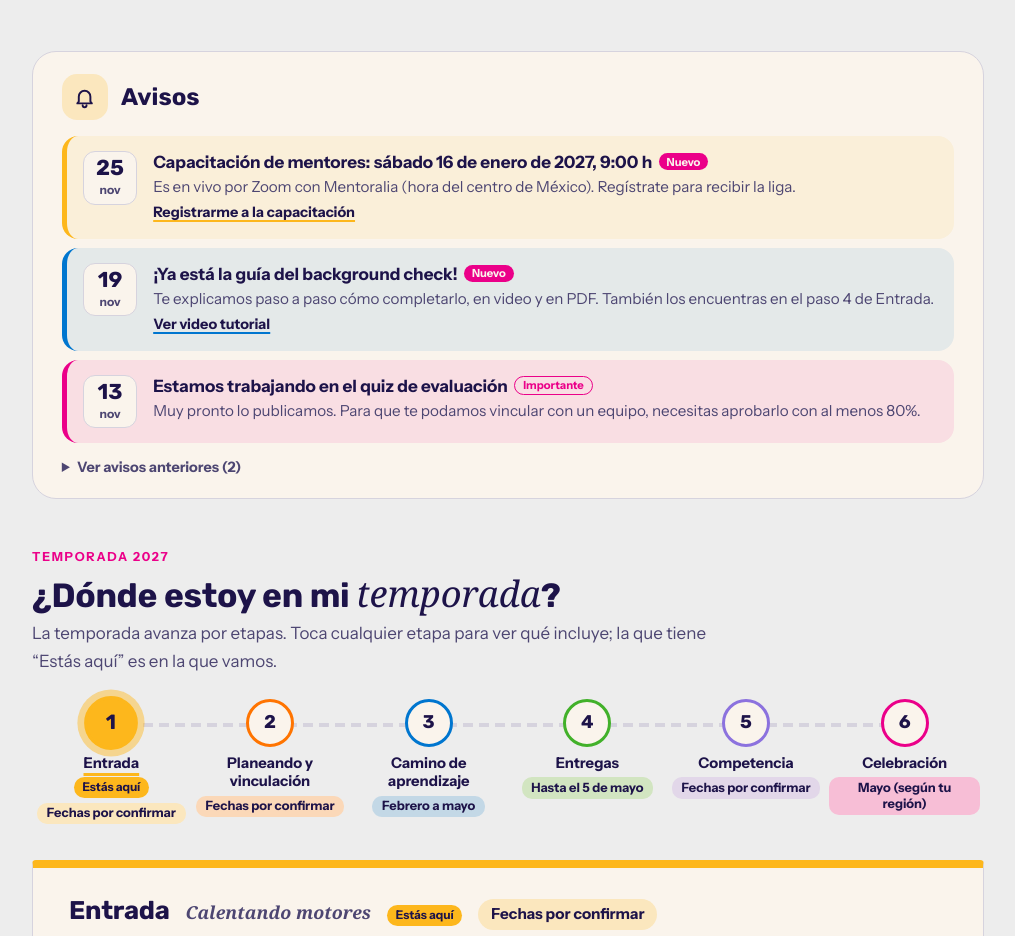
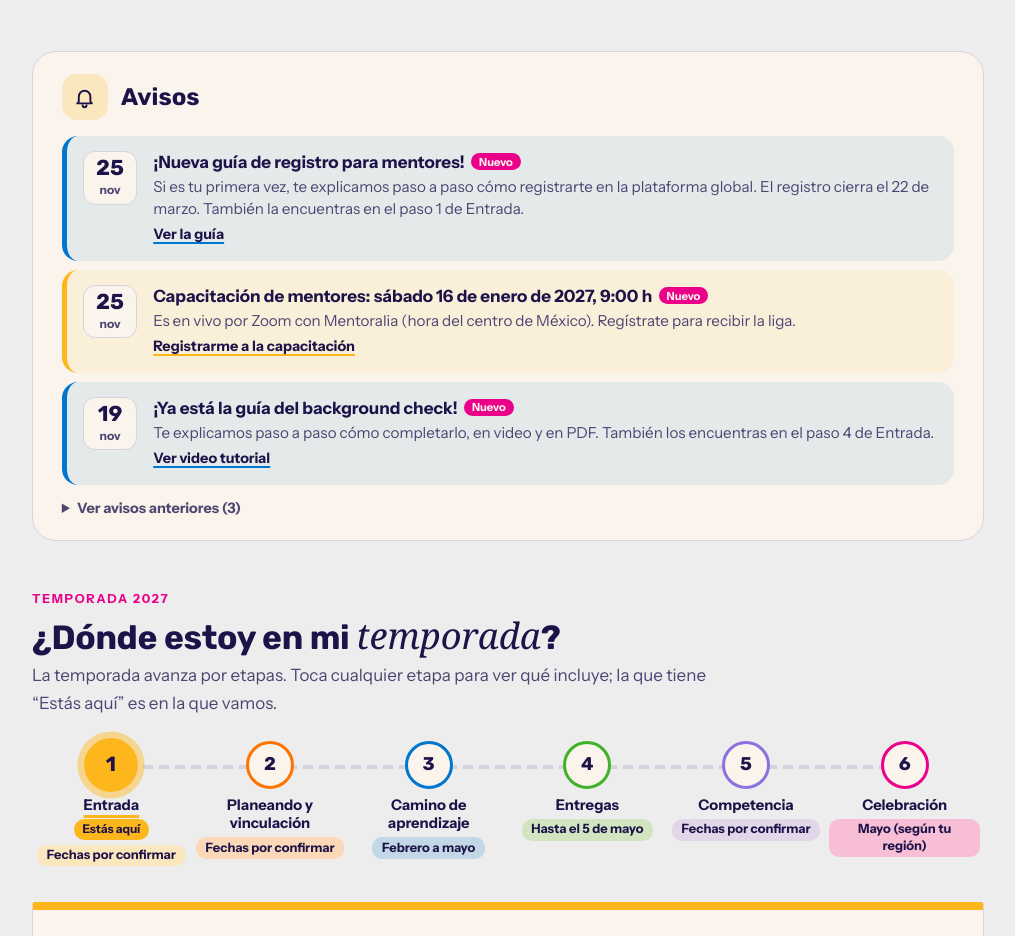
Before and after one commit to cynthia890/centro-de-mentores, a plain HTML site: page index.html in a window 1280 px wide. Shown: the part 898-1834 px from the top of the page, without its empty margins (132-1147 px from the left). Drawn offline with Linux system fonts and the light colour scheme; a web font is replaced by a local one.

Commit message:
Agregar aviso de la nueva guía de registro para mentores
Co-Authored-By: Claude Opus 5.5 <noreply@anthropic.com>

```diff
--- a/index.html
+++ b/index.html
@@ -633,6 +633,7 @@ const CONFIG = {
      - tipo: importante, fecha o general. */
   avisosHoja: "",
   avisosEjemplo: [
+    { fecha: "2026-11-25", tipo: "general", titulo: "¡Nueva guía de registro para mentores!", texto: "Si es tu primera vez, te explicamos paso a paso cómo registrarte en la plataforma global. El registro cierra el 22 de marzo. También la encuentras en el paso 1 de Entrada.", liga: "https://drive.google.com/file/d/1KNDwACHbAl5a61jFZI6L-h_ygZcj9w2r/view?usp=sharing", texto_liga: "Ver la guía" },
     { fecha: "2026-11-19", tipo: "general", titulo: "¡Ya está la guía del background check!", texto: "Te explicamos paso a paso cómo completarlo, en video y en PDF. También los encuentras en el paso 4 de Entrada.", liga: "https://youtu.be/ckOI4Z-MYvU", texto_liga: "Ver video tutorial" },
     { fecha: "2026-11-13", tipo: "importante", titulo: "Estamos trabajando en el quiz de evaluación", texto: "Muy pronto lo publicamos. Para que te podamos vincular con un equipo, necesitas aprobarlo con al menos 80%." },
     { fecha: "2026-11-12", tipo: "fecha", titulo: "Abre el registro en la plataforma global", texto: "Ya puedes registrarte como mentor en la plataforma de Technovation y empezar tu etapa de Entrada.", liga: "https://my.technovation.org/", texto_liga: "Ir a la plataforma" },
```
